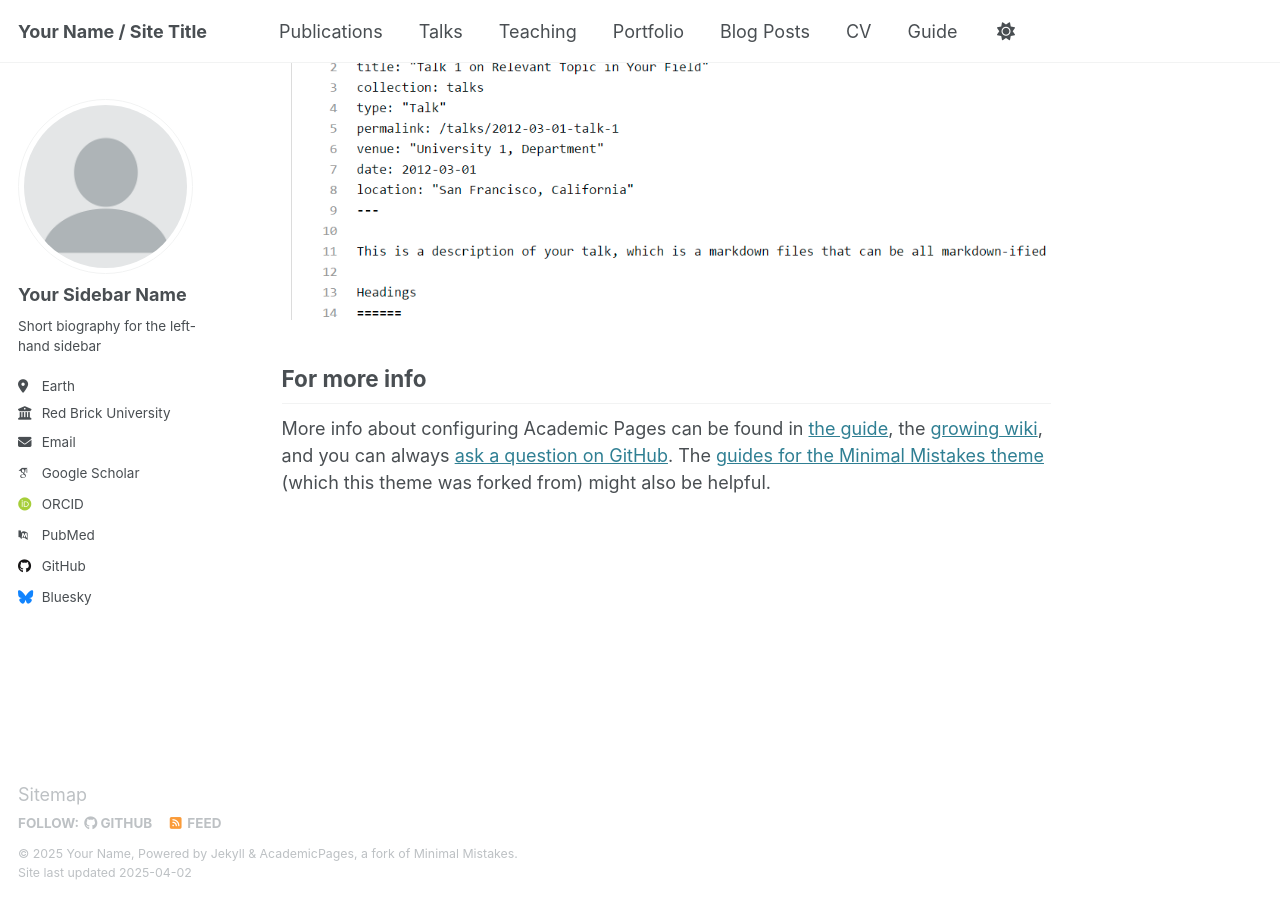
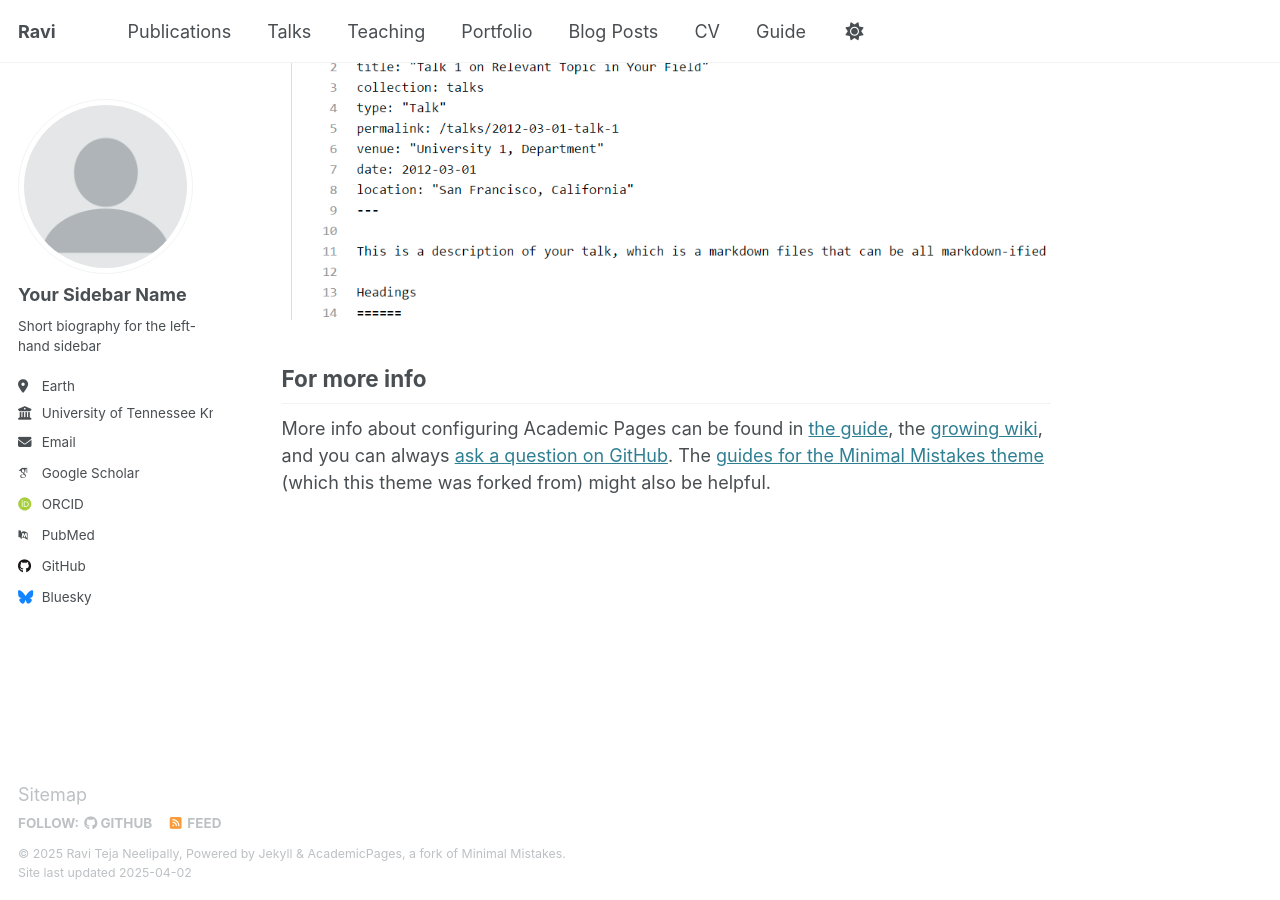
Before and after one commit to gunns77/gunns77.github.io, a Jekyll site: the page built from _pages/about.md, in a window 1280 px wide and 900 px high, scrolled down 2635 px. Built offline with Jekyll 4.4.1, drawn with Linux system fonts in a browser that asks for light colours; some web fonts are replaced.

Commit message:
Update _config.yml

```diff
--- a/_config.yml
+++ b/_config.yml
@@ -9,13 +9,13 @@
 # Basic Site Settings
 locale                   : "en-US"
 site_theme               : "default"
-title                    : "Your Name / Site Title"
+title                    : "Ravi"
 title_separator          : "-"
-name                     : &name "Your Name"
+name                     : &name "Ravi Teja Neelipally"
 description              : &description "personal description"
-url                      : https://academicpages.github.io # the base hostname & protocol for your site e.g. "https://[your GitHub username].github.io"
+url                      : https://gunns77.github.io # the base hostname & protocol for your site e.g. "https://[your GitHub username].github.io"
 baseurl                  : "" # the subpath of your site, e.g. "/blog"
-repository               : "academicpages/academicpages.github.io"
+repository               : "gunns77/gunns77.github.io"
 
 # Site Author - The following control what appear as part of the author content on the side bar.
 #               If a field is blank the icon and link will not appear, otherwise it will be shown.
@@ -27,9 +27,9 @@ author:
   pronouns         : # example: "she/her"
   bio              : "Short biography for the left-hand sidebar"
   location         : "Earth"
-  employer         : "Red Brick University"
+  employer         : "University of Tennessee Knoxville"
   uri              : # URL
-  email            : "none@example.org"
+  email            : "rneelipa@vols.utk.edu"
 
   # Academic websites
   arxiv            : # URL - Update with the correct link to your profile
@@ -45,7 +45,7 @@ author:
   bitbucket        : # Username - Update with your username on the site
   codepen          : # Username
   dribbble         : # Username
-  github           : "academicpages"
+  github           : "gunns77"
   kaggle           : # Username
   stackoverflow    : # User number or user number and name (i.e., use "1" or "1/jeff-atwood")
 
```
